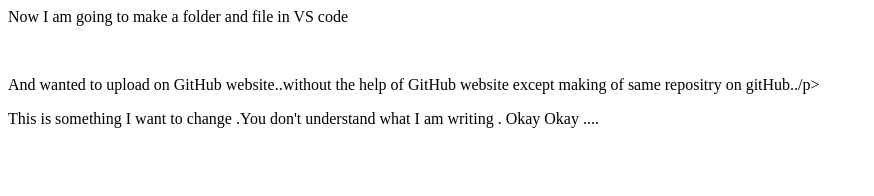
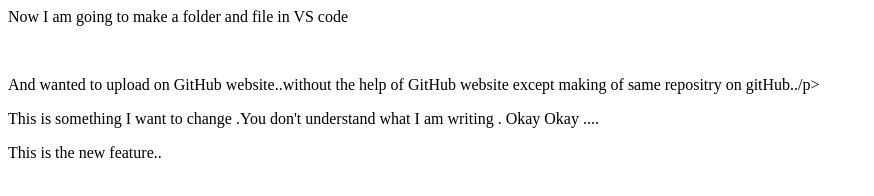
Before and after one commit to Sahilkua/red, a plain HTML site: page index.html in a window 1280 px wide. Shown: the whole page, without its empty margins (0-874 px from the left). Drawn offline with Linux system fonts and the light colour scheme.

Commit message:
Resolved Problem

```diff
--- a/index.html
+++ b/index.html
@@ -3,3 +3,6 @@
 <div>
     <p>This is something I want to change .You don't understand what I am writing . Okay Okay ....</p>
 </div>
+<p>This is the new feature..
+
+</p>
```
